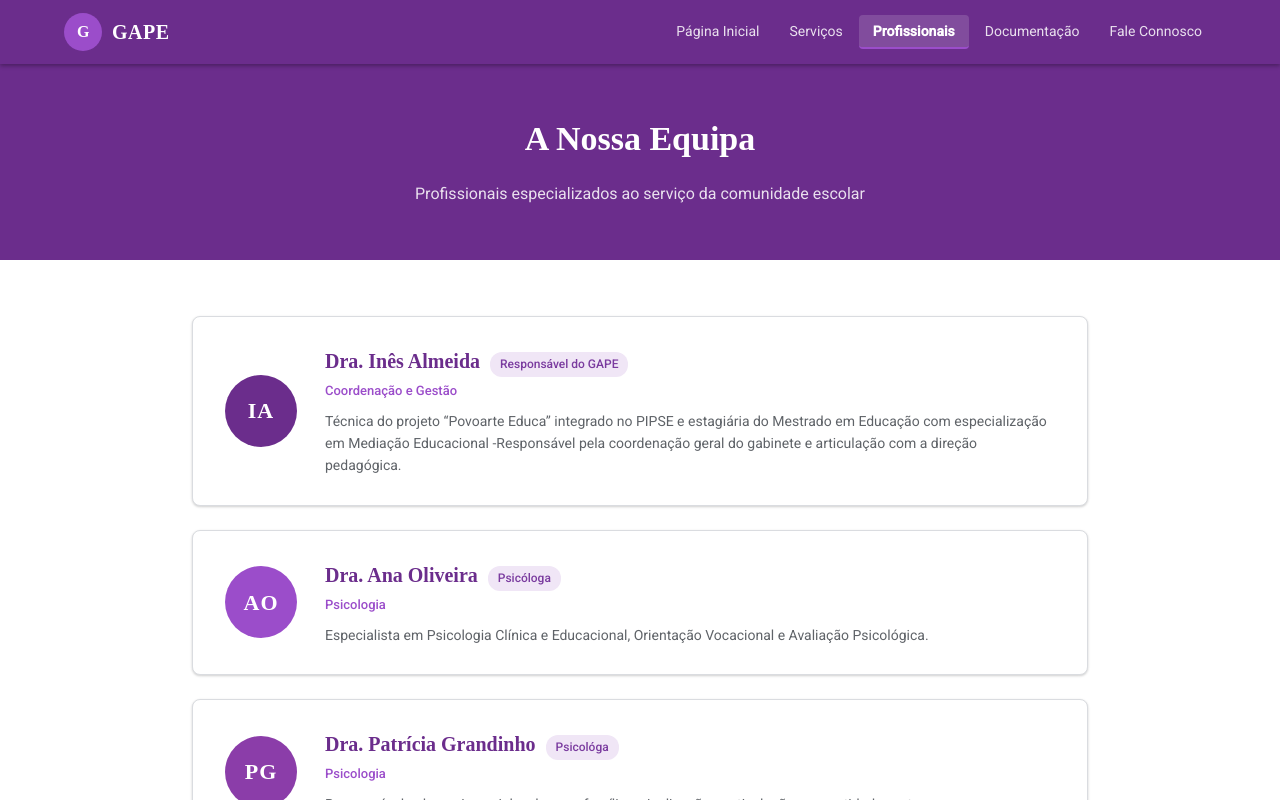
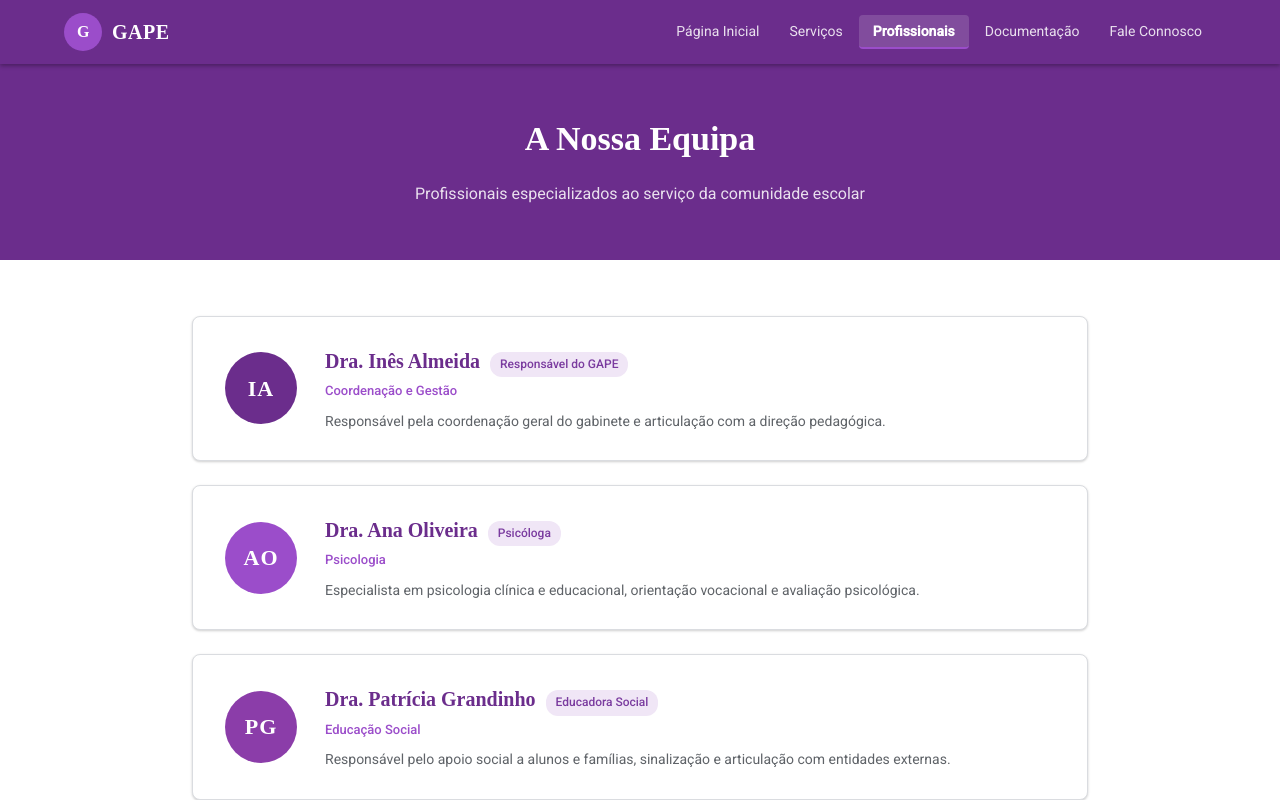
Before and after one commit to gape-epave/gape, a React (Vite) app: page / in a window 1280 px wide. Both pictures are taken after a click on the button "Profissionais". Shown: the top 800 px of the page. Built offline with nearby package versions, Linux system fonts and the light colour scheme; a web font is replaced by a local one.

Commit message:
Add files via upload

```diff
--- a/src/components/Profissionais.jsx
+++ b/src/components/Profissionais.jsx
@@ -4,7 +4,7 @@ const TEAM = [
     name: 'Dra. Inês Almeida',
     role: 'Responsável do GAPE',
     area: 'Coordenação e Gestão',
-    desc: 'Técnica do projeto “Povoarte Educa” integrado no PIPSE e estagiária do Mestrado em Educação com especialização em Mediação Educacional -Responsável pela coordenação geral do gabinete e articulação com a direção pedagógica.',
+    desc: 'Responsável pela coordenação geral do gabinete e articulação com a direção pedagógica.',
     color: '#6B2D8C',
   },
   {
@@ -12,14 +12,14 @@ const TEAM = [
     name: 'Dra. Ana Oliveira',
     role: 'Psicóloga',
     area: 'Psicologia',
-    desc: 'Especialista em Psicologia Clínica e Educacional, Orientação Vocacional e Avaliação Psicológica.',
+    desc: 'Especialista em psicologia clínica e educacional, orientação vocacional e avaliação psicológica.',
     color: '#9B4DCA',
   },
   {
     initials: 'PG',
     name: 'Dra. Patrícia Grandinho',
-    role: 'Psicológa',
-    area: 'Psicologia',
+    role: 'Educadora Social',
+    area: 'Educação Social',
     desc: 'Responsável pelo apoio social a alunos e famílias, sinalização e articulação com entidades externas.',
     color: '#8B3DA9',
   },
```
